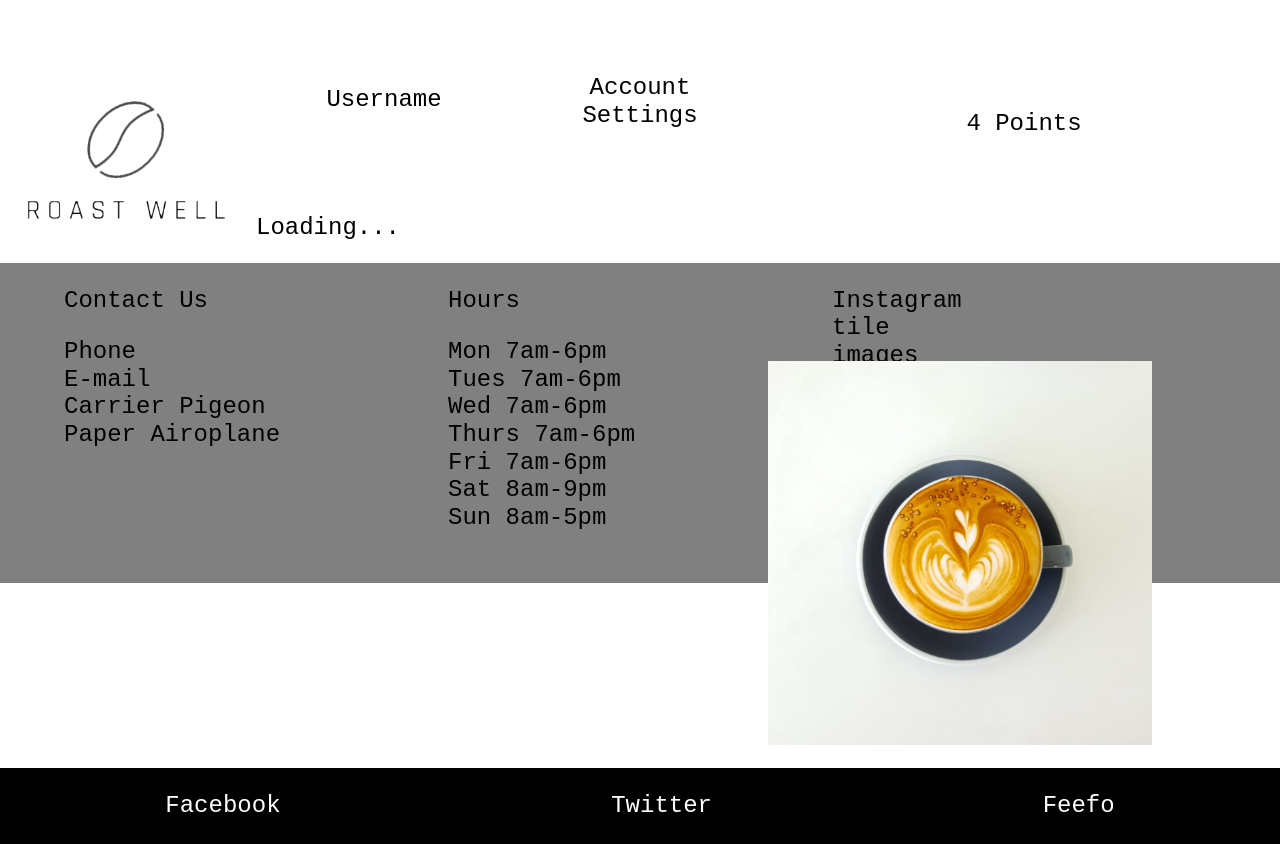
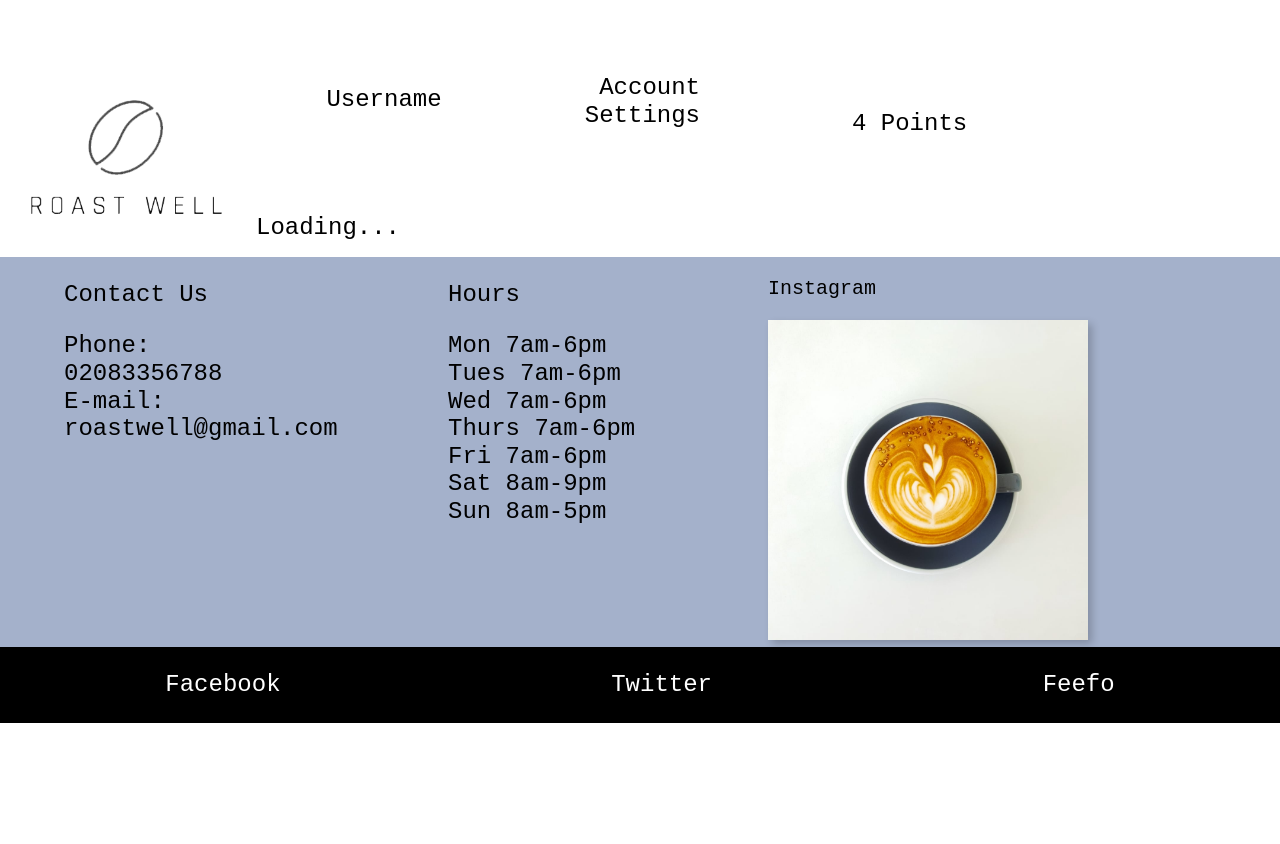
Before and after one commit to worpel/roast-well-coffee, a React (Create React App) app: page /account in a window 1280 px wide. After the commit the page ends 800 px from the top, so only its background shows below. Built offline with nearby package versions, Linux system fonts and the light colour scheme; no server answers.

Commit message:
layout on account

```diff
--- a/src/Components/AccountInfo/AccountInfo.js
+++ b/src/Components/AccountInfo/AccountInfo.js
@@ -79,11 +79,11 @@ class AccountInfo extends Component {
                             </div>
                         )}
                     {this.state.type === 'personal' ? (
-                        <div className="personal details fl w-100 mv5">
-                            <p className="details">
-                                Hey there {this.state.name}! Hope you're having an
-                                awesome day.
-                        </p>
+                        <div className="personal details fl w-100">
+                            Hey there {this.state.name}! Hope you're having an
+                            awesome day.
+                                <p className="details">
+                            </p>
                             <p>Your registered e-mail is {this.state.email}</p>
                         </div>
                     ) : (
--- a/src/Components/Footer/Footer.css
+++ b/src/Components/Footer/Footer.css
@@ -7,7 +7,6 @@
 .instatile {
     width: 50px;
     height: 50px;
-    /* background-image: url('../../Images/instacoffee.jpg'); */
 }
 
 .footerstyle {
@@ -16,6 +15,13 @@
 }
 
 footer {
+    height: 50vh;
+    background: rgba(164, 177, 203, 1);
+    /* opacity: 0.5; */
+}
+
+.instagram {
     height: 40vh;
-    background: grey;
+    width: 40vh;
+    justify-content: right;
 }
--- a/src/Components/Footer/Footer.js
+++ b/src/Components/Footer/Footer.js
@@ -11,10 +11,8 @@ class Footer extends Component {
           <div className="locationInfo fl w-30">
             <p className="mh5">Contact Us</p>
             <p className="mh5">
-              Phone<br />
-              E-mail<br />
-              Carrier Pigeon<br />
-              Paper Airoplane <br />
+              Phone: 02083356788<br />
+              E-mail: roastwell@gmail.com<br />
             </p>
           </div>
           <div className="openingHours fl w-30">
@@ -31,11 +29,11 @@ class Footer extends Component {
           </div>
           <div className='stylefooter'>
             <div className="Map fl w-30">
-              <p className="mh5 instatile">Instagram tile images</p>
-              <img src={insta} />
+              <p className='f4 center'>Instagram</p>
+              <img className='instagram shadow-5' src={insta} />
 
             </div>
-            <div className="flex socials mt3 fl w-100">
+            <div className="flex socials fl w-100">
               <p>Facebook</p>
               <p>Twitter</p>
               <p>Feefo</p>
--- a/src/Components/Navbar/Navbar.js
+++ b/src/Components/Navbar/Navbar.js
@@ -10,22 +10,22 @@ class Navbar extends Component {
     return (
 
       <nav className="mb5">
-        <div className='javalogo fl w-20 tc'>
+        <div className='javalogo tr fl ph1 w-20 tc'>
           <img src={mainLogo} />
         </div>
-        <div className="acctInfo fl w-20 tc">
+        <div className="acctInfo tr fl ph1 w-20 tc">
           <div />
           <p className="mv3 mh5">Username</p>
         </div>
-        <div className="acctInfo fl w-20 tc">
+        <div className="acctInfo tr fl ph1 w-20 tc">
           <div />
-          <p className="mv1 mh5">Account Settings</p>
+          <p className="tr mv1 mh5">Account Settings</p>
         </div>
-        <div className="mainNav tc fl w-40">
+        <div className="mainNav tr fl ph1 w-40">
           <div />
           {/* <p className="br-pill mv3 inline-flex mh5 ba b--black pa3 ma"><Link to='/order'>Order</Link></p> */}
           {/* <p className="br-pill mv3 inline-flex mh5 ba b--black pa3 ma"><Link to='/'>Home</Link></p> */}
-          <p className="br-pill inline-flex mh5 pa3 ma">4 Points</p>
+          <p className="br-pill flex tr mh5 pa3 ma">4 Points</p>
         </div>
       </nav>
     );
```
